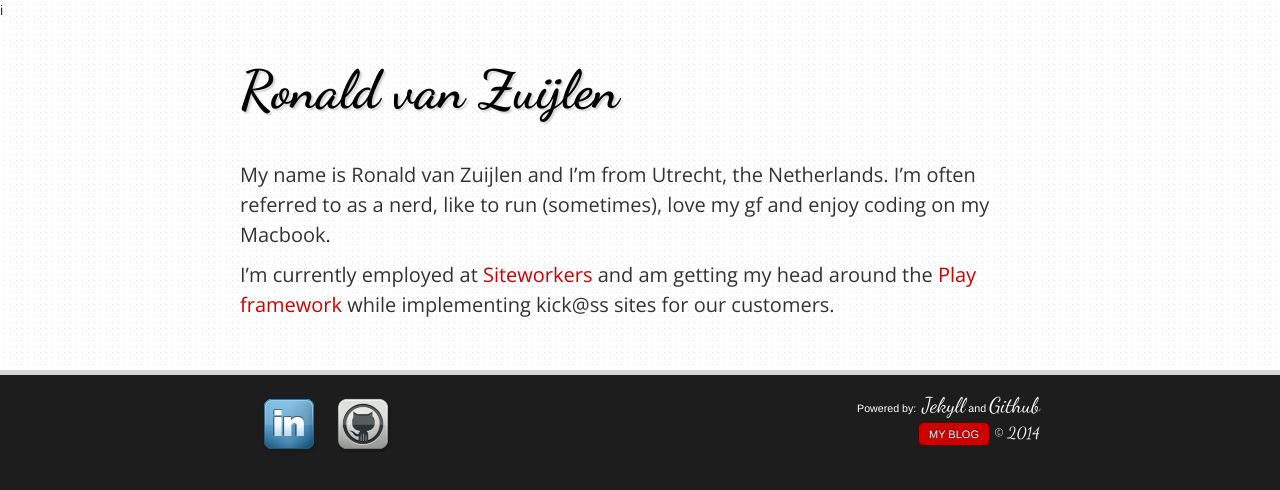
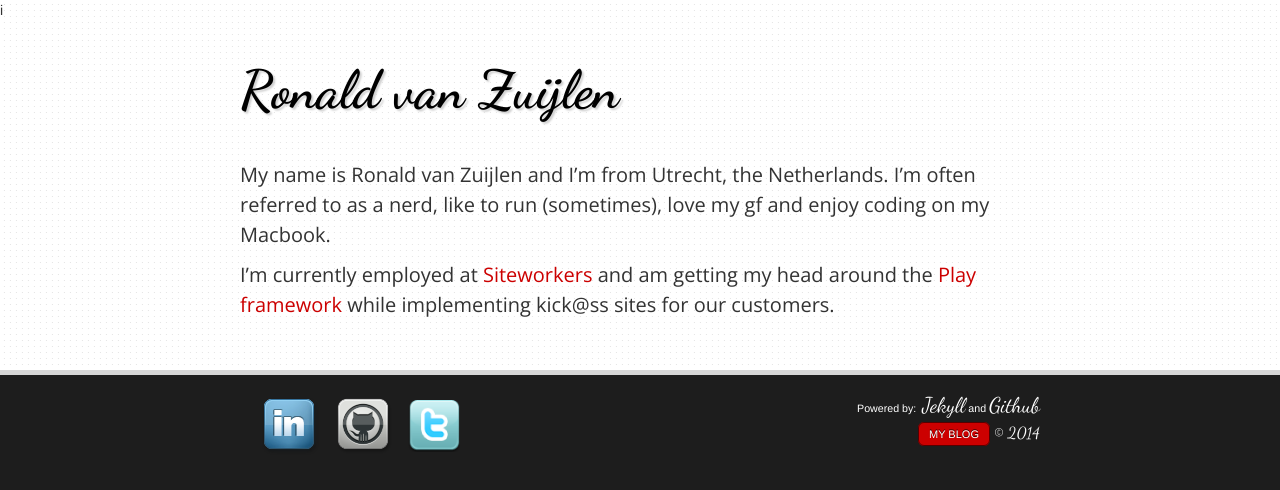
Before and after one commit to ronaldvz/ronaldvz.github.com, a Jekyll site: the page built from index.md, in a window 1280 px wide. Shown: the top 490 px of the page. Built offline with Jekyll 4.4.1, drawn with Linux system fonts in a browser that asks for light colours; Markdown is read by kramdown in place of the engine named in the settings.

Commit message:
Adding twitter to footer

```diff
--- a/_includes/footer.html
+++ b/_includes/footer.html
@@ -4,6 +4,7 @@
 					<ul>
 						<li><a class="a-button" href="http://www.linkedin.com/in/ronaldvz"><img src="/img/linkedin2.png" title="View my LinkedIn profile" alt="View my LinkedIn profile." /></a></li>
 						<li><a  class="a-button" href="http://www.github.com/ronaldvz"><img src="/img/github-icon.png" width="64px" alt="Github: The place where you can find my coding projects" title="Github: The place where you can find my coding projects" /></a></li>
+						<li><a  class="a-button" href="http://www.twitter.com/ronaldvz"><img src="/img/twitter.png" width="52px" style="margin-top: 5px;" alt="Ronald on Twitter" title="Me on Twitter" /></a></li>
 					</ul>
 					<span class="powered">Powered by:&nbsp; <a href="https://github.com/mojombo/jekyll" target="_blank" title="Jekyll: a very cool static site generator">Jekyll</a> and <a href="http://github.com" target="_blank">Github</a></span>
 					<div class="copy">
```
